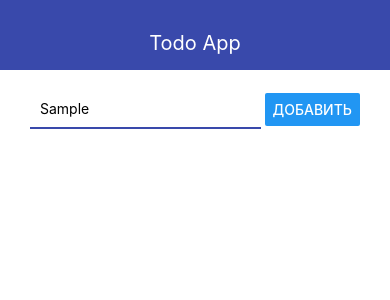
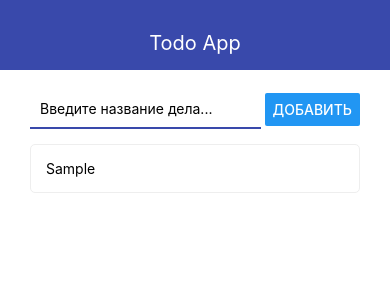
Before and after one commit to Kraggi/react-native-todo-app, a React Native app: screen / in a window 390 px wide. Both pictures are taken after typing "Sample" into the empty fields and a click on the button "ДОБАВИТЬ". Shown: the top 300 px of the page. Built offline with nearby package versions, Linux system fonts and the light colour scheme.

Commit message:
added Todo comp and map it on App

```diff
--- a/App.js
+++ b/App.js
@@ -2,13 +2,31 @@
 import { StyleSheet, Text, View } from 'react-native';
 import Navbar from './src/Navbar';
 import AddTodo from './src/AddTodo';
+import Todo from './src/Todo';
 
 export default function App() {
+  const [todos, setTodos] = React.useState([]);
+
+  const addTodo = title => {
+    setTodos(prev => [
+      ...prev,
+      {
+        id: Date.now().toString(),
+        title: title,
+      },
+    ]);
+  };
+
   return (
     <View>
       <Navbar title='Todo App' />
       <View style={styles.container}>
-        <AddTodo />
+        <AddTodo onSubmit={addTodo} />
+        <View>
+          {todos.map(todo => (
+            <Todo todo={todo} key={todo.id} />
+          ))}
+        </View>
       </View>
     </View>
   );
--- a/src/AddTodo.jsx
+++ b/src/AddTodo.jsx
@@ -1,11 +1,29 @@
 import React from 'react';
-import { StyleSheet, Text, View, TextInput, Button } from 'react-native';
+import { StyleSheet, Text, View, TextInput, Button, Alert } from 'react-native';
 
-const AddTodo = () => {
+const AddTodo = ({ onSubmit }) => {
+  const [value, setValue] = React.useState('');
+
+  const pressHandler = () => {
+    if (value.trim()) {
+      onSubmit(value);
+      setValue('');
+    } else {
+      Alert.alert('Название дела не может быть пустым');
+    }
+  };
+
   return (
     <View style={styles.block}>
-      <TextInput style={styles.input} />
-      <Button title='Добавить' />
+      <TextInput
+        style={styles.input}
+        onChangeText={setValue}
+        value={value}
+        placeholder='Введите название дела...'
+        autoCorrect={false}
+        autoCapitalize='none'
+      />
+      <Button title='Добавить' onPress={pressHandler} />
     </View>
   );
 };
@@ -17,6 +35,7 @@
     flexDirection: 'row',
     justifyContent: 'space-between',
     alignItems: 'center',
+    marginBottom: 15,
   },
   input: {
     width: '70%',
--- /dev/null
+++ b/src/Todo.jsx
@@ -0,0 +1,24 @@
+import React from 'react';
+import { StyleSheet, Text, View } from 'react-native';
+
+const Todo = ({ todo }) => {
+  return (
+    <View style={styles.todo}>
+      <Text>{todo.title}</Text>
+    </View>
+  );
+};
+
+export default Todo;
+
+const styles = StyleSheet.create({
+  todo: {
+    flexDirection: 'row',
+    alignItems: 'center',
+    padding: 15,
+    borderWidth: 1,
+    borderColor: '#eee',
+    borderRadius: 5,
+    marginBottom: 10,
+  },
+});
```
